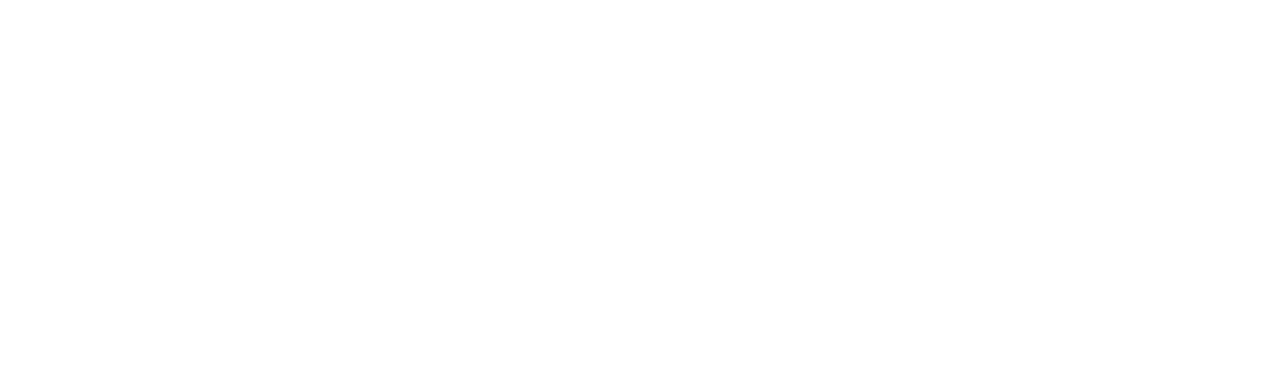
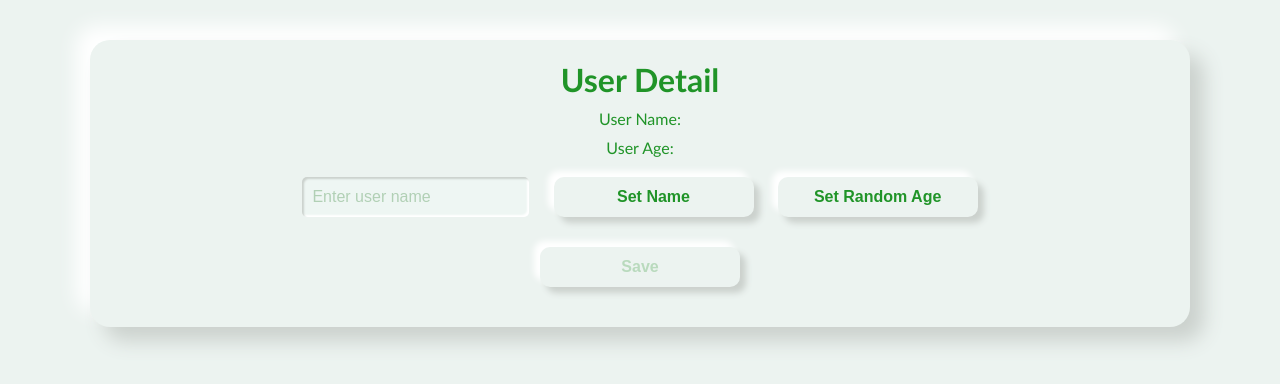
Before and after one commit to Stefan-B-K/WEB-FRAMEWORK, a website with bundled scripts: page index.html in a window 1280 px wide. Built offline with nearby package versions, Linux system fonts and the light colour scheme; data requests are answered from the project's data file.

Commit message:
finish views

```diff
--- a/db.json
+++ b/db.json
@@ -19,6 +19,16 @@
       "name": "Anna",
       "age": 22,
       "id": 4
+    },
+    {
+      "name": "StefanBK",
+      "age": 17,
+      "id": 5
+    },
+    {
+      "name": "Elena",
+      "age": 74,
+      "id": 6
     }
   ]
 }
--- a/index.html
+++ b/index.html
@@ -4,11 +4,13 @@
 <head>
       <meta charset="UTF-8">
       <meta name="viewport" content="width=device-width, initial-scale=1.0">
+      <link rel="stylesheet" type="text/css" href="styles.css">
       <title>Web Framework</title>
 </head>
 
 <body>
 
+<div id="root" class="container"></div>
 
 <script src="./src/index.ts"></script>
 </body>
--- a/src/index.ts
+++ b/src/index.ts
@@ -1,8 +1,14 @@
+import { User } from "./models/User"
+import { UserEdit } from "./views/UserEdit";
 
-import { User, UserProps } from "./models/User";
 
-const users = User.createUserCollection()
+const user = User.createUser({ })
 
-users.on('change', () => console.log(users))
-
-users.fetch()
+const root = document.getElementById('root')
+if (root) {
+    const userEdit = new UserEdit(root, user)
+    userEdit.render()
+    console.log(userEdit)
+} else {
+    throw new Error('Root element not found')
+}
--- a/src/models/Model.ts
+++ b/src/models/Model.ts
@@ -16,7 +16,7 @@ interface Events {
     trigger (event: string): void
 }
 
-interface Identifiable {
+export interface Identifiable {
     id?: number
 }
 
--- a/src/models/User.ts
+++ b/src/models/User.ts
@@ -27,4 +27,9 @@ export class User extends Model<UserProps> {
             (json: UserProps) => User.createUser(json)
         )
     }
+
+    serRandomAge(): void {
+        const age = Math.round(Math.random() * 100)
+        this.set({ age })
+    }
 }
--- /dev/null
+++ b/src/views/UserDetail.ts
@@ -0,0 +1,14 @@
+import { View } from "./View";
+import { User, UserProps } from "../models/User";
+
+export class UserDetail extends View<User, UserProps>{
+    get template (): string {
+        return `
+        <div>
+            <h1>User Detail</h1>
+            <div>User Name: ${this.model.get('name') ?? ''}</div>
+             <div>User Age: ${this.model.get('age') ?? ''}</div>
+       </div>
+        `;
+    }
+}
--- /dev/null
+++ b/src/views/UserEdit.ts
@@ -0,0 +1,28 @@
+import { View } from "./View";
+import { User, UserProps } from "../models/User";
+import { UserDetail } from "./UserDetail";
+import { UserForm } from "./UserForm";
+
+export class UserEdit extends View<User, UserProps> {
+    get template (): string {
+        return `
+            <div>
+                <div id="user-detail"></div>
+                <div id="user-form"></div>
+            </div>
+        `;
+    }
+
+    get nodesMap (): { [key: string]: string } {
+        return {
+            userDetail: '#user-detail',
+            userForm: '#user-form'
+        }
+    }
+
+    renderNested (): void {
+        new UserDetail(this.nodes.userDetail, this.model).render()
+        new UserForm(this.nodes.userForm, this.model).render()
+    }
+
+}
--- /dev/null
+++ b/src/views/UserForm.ts
@@ -0,0 +1,39 @@
+import { View } from "./View";
+import { User, UserProps } from "../models/User";
+
+export class UserForm extends View<User, UserProps> {
+
+    get template (): string {
+        return `
+              <div>
+                  <input placeholder="Enter user name"} />
+                  <button id="set-name">${this.formIsValid ? 'Change' : 'Set'} Name</button>
+                   <button id="set-age">Set Random Age</button>
+                  <div>
+                        <button id="save-model" class="${!this.formIsValid ? 'disabled' : ''}">Save</button>
+                  </div>
+              </div>
+      `
+    }
+
+    get eventsMap (): { [key: string]: () => void } {
+        return {
+            'click:#set-age': this.onSetAgeClick,
+            'click:#set-name': this.onSetNameClick,
+            'click:#save-model': this.onSaveClick
+        }
+    }
+
+    get formIsValid(): boolean {
+        return !!this.model.get('name')
+    }
+
+    onSetAgeClick = (): void => this.model.serRandomAge()
+
+    onSetNameClick = (): void => {
+        const input = this.parentNode.querySelector('input')
+        if (input && input.value.trim().length) this.model.set({ name: input.value })
+    }
+
+    onSaveClick = ():void => this.model.save()
+}
--- /dev/null
+++ b/src/views/View.ts
@@ -0,0 +1,46 @@
+import { Identifiable, Model } from "../models/Model";
+
+export abstract class View<T extends Model<K>, K extends Identifiable> {
+    nodes: { [p: string]: Element } = {}
+
+    constructor (public parentNode: Element, public model: T) {
+        this.model.on('change', () => this.render())
+    }
+
+    abstract get template (): string
+
+    get eventsMap (): { [p: string]: () => void } { return {} }
+
+    get nodesMap (): { [p: string]: string } { return {} }
+
+    bindEvents (fragment: DocumentFragment): void {
+        for (let eventKey in this.eventsMap) {
+            const [eventName, selector] = eventKey.split(':')
+            fragment.querySelectorAll(selector)
+                .forEach(element => element.addEventListener(eventName, this.eventsMap[eventKey]))
+        }
+    }
+
+    mapNodes (fragment: DocumentFragment): void {
+        for (let key in this.nodesMap) {
+            const selector = this.nodesMap[key]
+            const element = fragment.querySelector(selector)
+            if (element) this.nodes[key] = element
+        }
+    }
+
+    render (): void {
+        this.parentNode.innerHTML = ''
+        const templateElement = document.createElement('template')
+        templateElement.innerHTML = this.template
+
+        this.bindEvents(templateElement.content)
+        this.mapNodes(templateElement.content)
+
+        this.renderNested()
+
+        this.parentNode.append(templateElement.content)
+    }
+
+    renderNested(): void { }
+}
--- /dev/null
+++ b/styles.css
@@ -0,0 +1,86 @@
+*,
+*::before,
+*::after {
+    margin: 0;
+    padding: 0;
+    box-sizing: border-box;
+}
+
+body {
+    margin: 0;
+    color: #209428;
+    background: #ecf3f0;
+    display: flex;
+    align-items: center;
+    text-align: center;
+    justify-content: center;
+    overflow-y: scroll;
+    font-family: 'Gill Sans', 'Gill Sans MT', Calibri, 'Trebuchet MS', sans-serif;
+}
+
+.container {
+    position: relative;
+    width: 90vw;
+    max-width: 1100px;
+    border-radius: 20px;
+    margin: 40px auto 40px auto;
+    padding: 10px 15px 20px 15px;
+    box-sizing: border-box;
+    background: #ecf3f0;
+    box-shadow: 14px 14px 20px #cbd1cd, -14px -14px 20px white;
+}
+
+label, div {
+    margin: 10px;
+}
+
+input {
+    border: none;
+    outline: none;
+    background: #eef6f3;
+    border-radius: 5px;
+    height: 40px;
+    margin: 10px;
+    padding: 10px;
+    box-sizing: border-box;
+    color: #209428;
+    box-shadow: inset 2px 2px 2px #cbd1cd, inset -2px -2px 2px white;
+    font-size: medium;
+}
+
+button {
+    color: #209428;
+    margin: 10px;
+    background: #ecf3f0;
+    height: 40px;
+    width: 200px;
+    max-width: 350px;
+    border: none;
+    border-radius: 10px;
+    cursor: pointer;
+    font-weight: 600;
+    box-sizing: border-box;
+    box-shadow: 6px 6px 6px #cbd1cd, -6px -6px 6px white;
+    transition: 0.3s;
+    display: inline-block;
+    font-size: medium;
+    user-select: none;
+}
+
+button:active {
+    box-shadow: none;
+}
+
+.disabled {
+    cursor: not-allowed;
+    pointer-events: none;
+    color: #b9dabd;
+}
+
+input:focus {
+    background: #f0faf3;
+}
+
+::placeholder {
+    color: #b1d0b5;
+}
--- a/tsconfig.json
+++ b/tsconfig.json
@@ -78,7 +78,7 @@
     /* Type Checking */
     "strict": true,                                      /* Enable all strict type-checking options. */
     // "noImplicitAny": true,                            /* Enable error reporting for expressions and declarations with an implied 'any' type. */
-    // "strictNullChecks": true,                         /* When type checking, take into account 'null' and 'undefined'. */
+//     "strictNullChecks": true,                         /* When type checking, take into account 'null' and 'undefined'. */
     // "strictFunctionTypes": true,                      /* When assigning functions, check to ensure parameters and the return values are subtype-compatible. */
     // "strictBindCallApply": true,                      /* Check that the arguments for 'bind', 'call', and 'apply' methods match the original function. */
     // "strictPropertyInitialization": true,             /* Check for class properties that are declared but not set in the constructor. */
```
